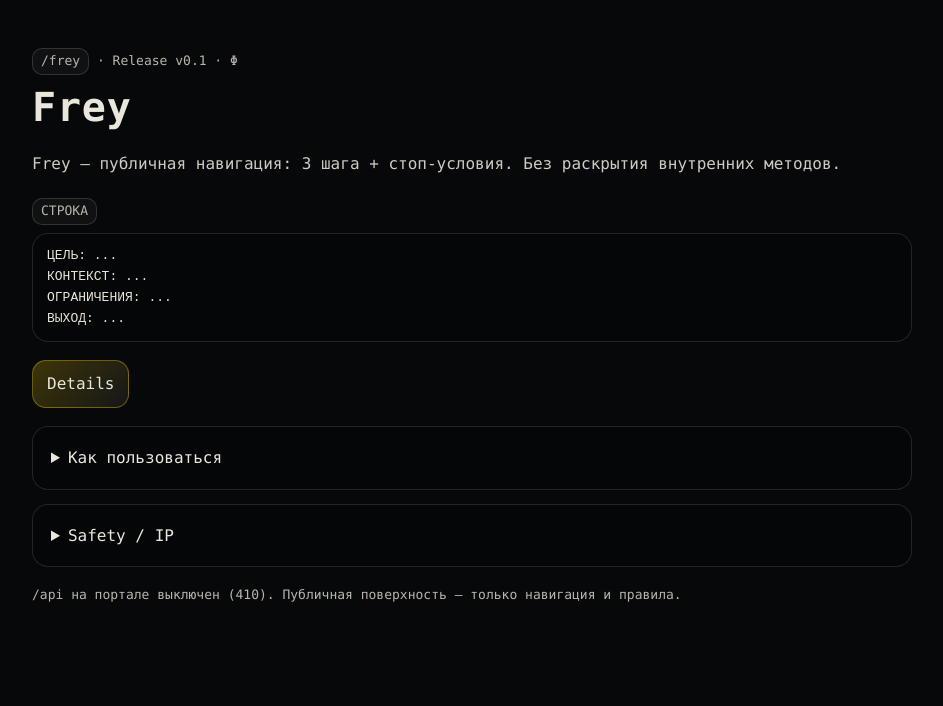
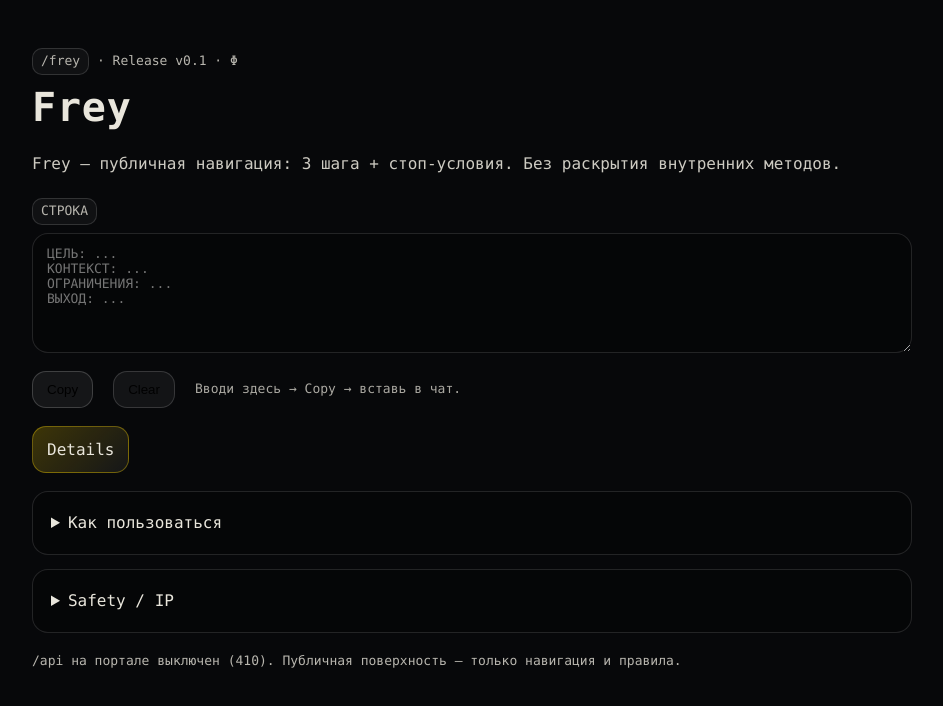
Before and after one commit to AiBhrigu/bhrigu-portal, a Next.js app: page /frey in a window 1280 px wide. Shown: the top 706 px of the page, without its empty margins (168-1111 px from the left). Built offline with nearby package versions, Linux system fonts and the light colour scheme; no server answers.

Commit message:
chore(frey): add input textarea + copy line (#16)
* chore(frey): add input textarea + copy line

* fix(frey): repair textarea placeholder string

* fix(frey): bind Copy to SSR-safe handler

---------

Co-authored-by: Yulchiev A.Kh <СКОПИРОВАННЫЙ_NO_REPLY@users.noreply.github.com>

```diff
--- a/pages/frey.js
+++ b/pages/frey.js
@@ -41,13 +41,60 @@ export default function Frey() {
   const small = { opacity: 0.78, fontSize: 13 };
 
   const [localStatus, setLocalStatus] = useState("CHECKING");
+    const [promptText, setPromptText] = useState("");
 
-  useEffect(() => {
+
+    // Copy helper (SSR-safe: defined during prerender; clipboard runs only on click in browser)
+    const buildFreyLine = (t) => {
+      const v = (t || "").trim();
+      return v || `ЦЕЛЬ: ...
+КОНТЕКСТ: ...
+ОГРАНИЧЕНИЯ: ...
+ВЫХОД: ...`;
+    };
+
+    const copyFreyLine = async () => {
+      const text = buildFreyLine(promptText);
+      try {
+        if (typeof navigator !== "undefined" && navigator.clipboard?.writeText) {
+          await navigator.clipboard.writeText(text);
+          return;
+        }
+        if (typeof document === "undefined") return;
+        const ta = document.createElement("textarea");
+        ta.value = text;
+        ta.setAttribute("readonly", "");
+        ta.style.position = "fixed";
+        ta.style.top = "0";
+        ta.style.left = "-9999px";
+        document.body.appendChild(ta);
+        ta.select();
+        document.execCommand("copy");
+        document.body.removeChild(ta);
+      } catch (e) {}
+    };
+useEffect(() => {
     const ctrl = new AbortController();
     fetch("http://127.0.0.1:8811/ping", { signal: ctrl.signal })
       .then(r => r.ok ? r.json() : Promise.reject())
       .then(() => setLocalStatus("GREEN"))
       .catch(() => setLocalStatus("RED"));
+    const copyLine = async () => {
+      const text = promptText || "";
+      try { await navigator.clipboard.writeText(text); return; } catch (e) {}
+      try {
+        const ta = document.createElement("textarea");
+        ta.value = text;
+        ta.setAttribute("readonly", "");
+        ta.style.position = "absolute";
+        ta.style.left = "-9999px";
+        document.body.appendChild(ta);
+        ta.select();
+        document.execCommand("copy");
+        ta.remove();
+      } catch (e) {}
+    };
+
     return () => ctrl.abort();
   }, []);
 
@@ -68,10 +115,30 @@ export default function Frey() {
 
             <div style={{ margin: "10px 0 18px 0" }}>
               <div style={small}><span style={kbd}>СТРОКА</span></div>
-              <pre style={{ margin:"8px 0 0 0", padding:"12px 14px", borderRadius:16, border:"1px solid rgba(255,255,255,0.12)", background:"rgba(0,0,0,0.25)", whiteSpace:"pre-wrap" }}>{`ЦЕЛЬ: ...
-КОНТЕКСТ: ...
-ОГРАНИЧЕНИЯ: ...
-ВЫХОД: ...`}</pre>
+              <textarea
+                value={promptText}
+                onChange={(e) => setPromptText(e.target.value)}
+placeholder={`ЦЕЛЬ: ...\nКОНТЕКСТ: ...\nОГРАНИЧЕНИЯ: ...\nВЫХОД: ...`}
+                style={{
+                  width: "100%",
+                  minHeight: 120,
+                  margin: "8px 0 0 0",
+                  padding: "12px 14px",
+                  borderRadius: 16,
+                  border: "1px solid rgba(255,255,255,0.12)",
+                  background: "rgba(0,0,0,0.25)",
+                  color: "inherit",
+                  resize: "vertical",
+                  whiteSpace: "pre-wrap",
+                  fontFamily: kbd.fontFamily,
+                  fontSize: 13,
+                }}
+              />
+              <div style={{ display: "flex", gap: 10, marginTop: 10, alignItems: "center", flexWrap: "wrap" }}>
+                <button onClick={copyFreyLine} style={{ ...btn, cursor: "pointer" }}>Copy</button>
+                <button onClick={() => setPromptText("")} style={{ ...btn, cursor: "pointer", opacity: 0.85 }}>Clear</button>
+                <div style={{ ...small, opacity: 0.72, alignSelf: "center" }}>Вводи здесь → Copy → вставь в чат.</div>
+              </div>
             </div>
 
             <div style={{ marginTop: 8 }}>
```
